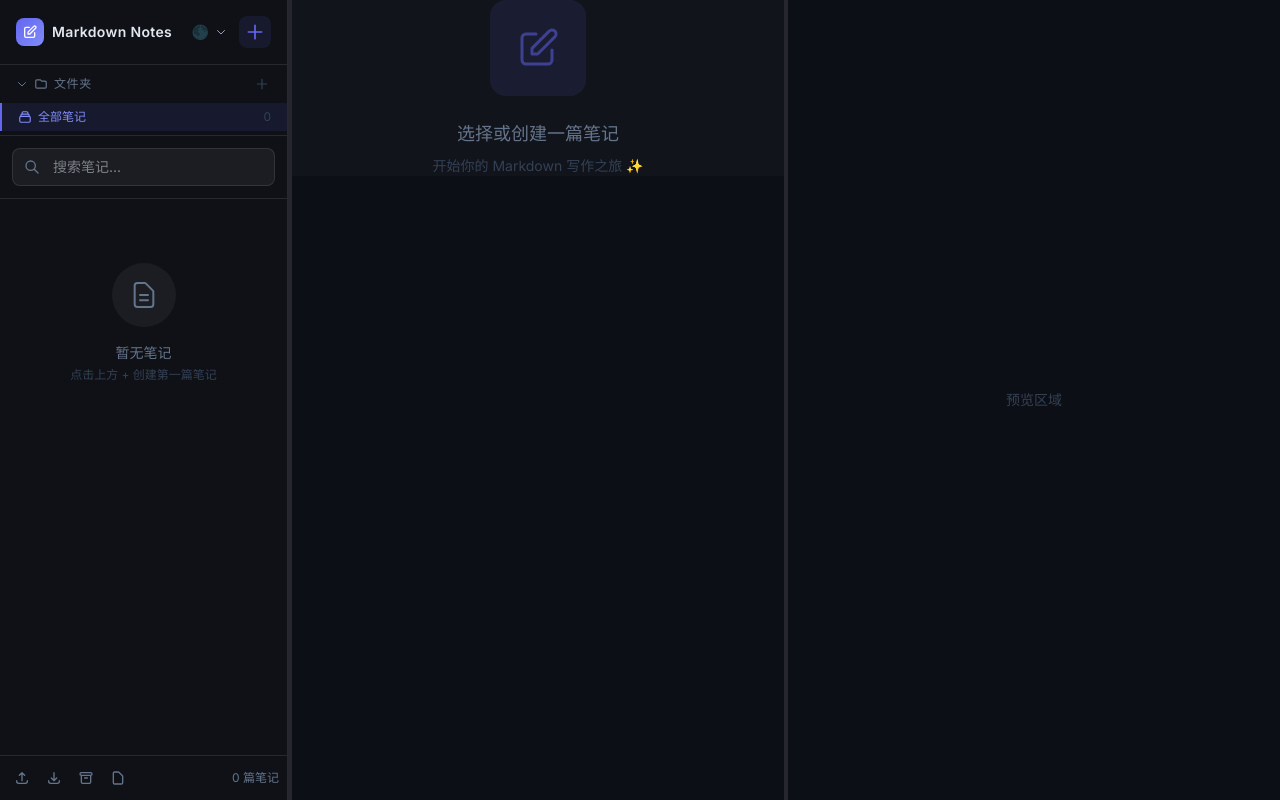
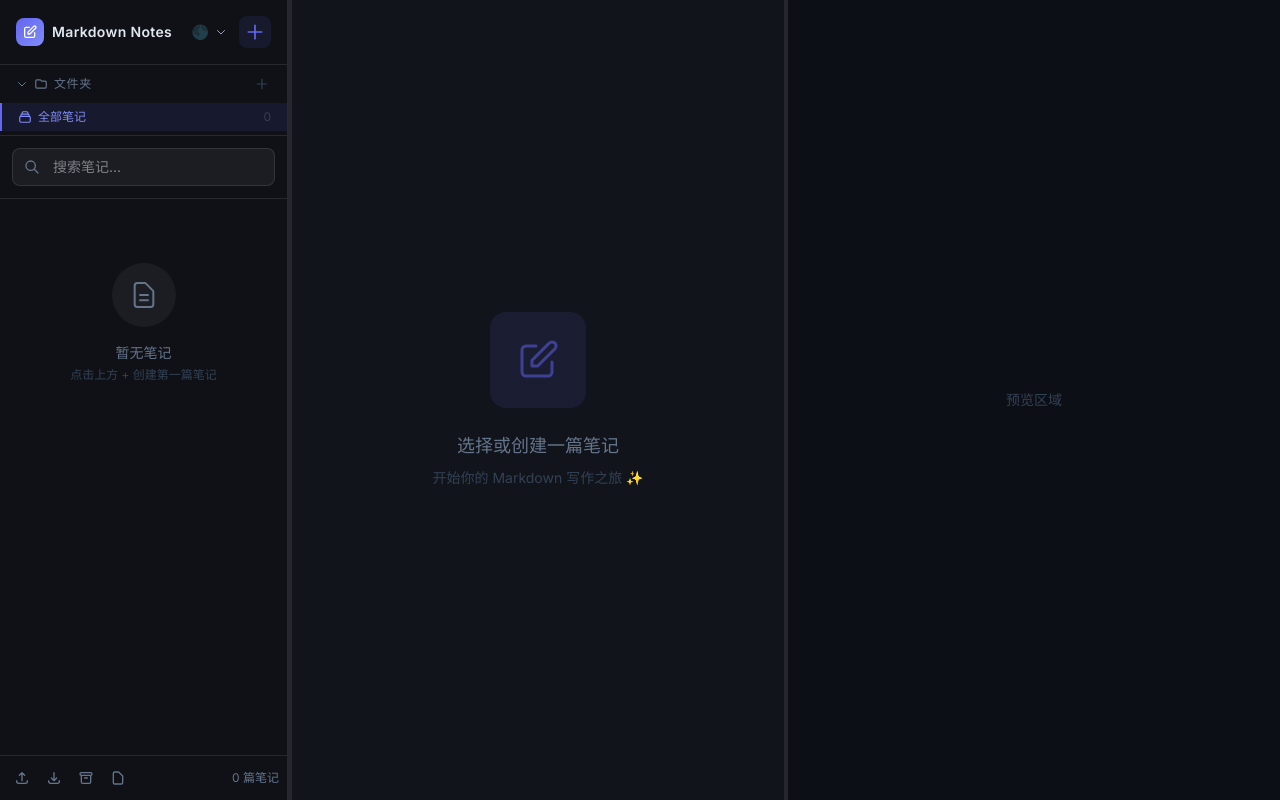
Before and after one commit to ccc0508/Markdown-Note, a React (Vite) app: page / in a window 1280 px wide. Built offline with nearby package versions, Linux system fonts and the light colour scheme.

Commit message:
fix: 修复编辑器内容区域高度不满的问题 — 添加 flex flex-col 布局

```diff
--- a/src/App.tsx
+++ b/src/App.tsx
@@ -101,7 +101,7 @@ function App() {
       {/* 中间+右侧 内容区域 */}
       <div ref={contentRef} className="flex-1 flex min-w-0 overflow-hidden">
         {/* 编辑器 */}
-        <div style={{ flex: `${100 - preview.size} 0 0%` }} className="min-w-0 overflow-hidden">
+        <div style={{ flex: `${100 - preview.size} 0 0%` }} className="flex flex-col min-w-0 overflow-hidden">
           <Editor note={activeNote} onUpdateNote={updateNote} />
         </div>
 
```
